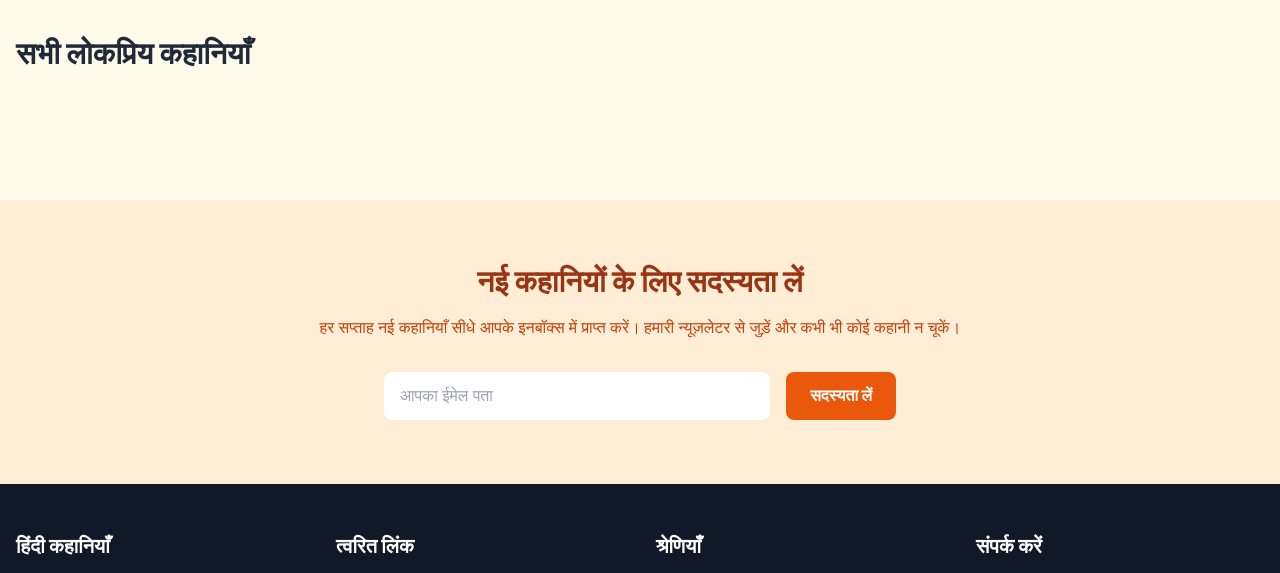
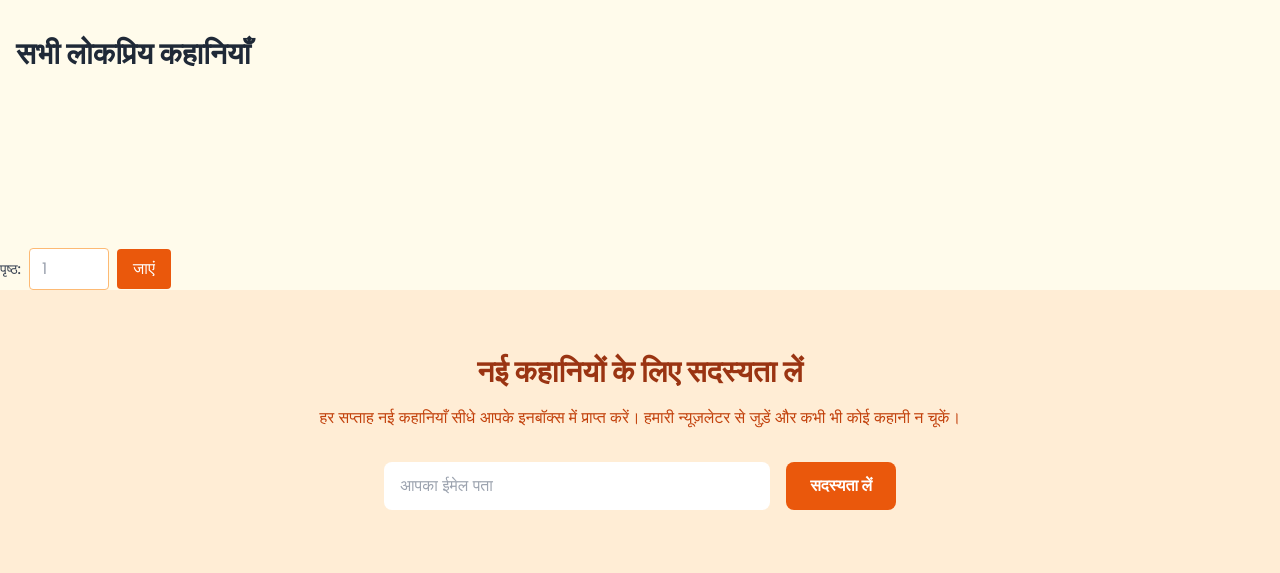
Before and after one commit to soloprinjay/Kam_Vasna, a Django app: template templates/stories.html in a window 1280 px wide. Shown: the part 396-969 px from the top of the page. Run offline with Django 5.2, Linux system fonts and the light colour scheme; the template is opened without the code that fills it, so the values that code supplies are empty; some libraries are stand-ins or nearby versions.

Commit message:
-Added_jump_to_page_button

```diff
--- a/templates/home.html
+++ b/templates/home.html
@@ -27,7 +27,7 @@
                     हमारे संग्रह से सबसे रोचक और उत्तेजक हिंदी कहानियों का आनंद लें। संवेदनाओं को जगाने वाली, कल्पनाओं को उड़ान देने वाली कहानियों का खजाना आपका इंतज़ार कर रहा है।
                 </p>
                 <div class="flex flex-col sm:flex-row justify-center md:justify-start space-y-4 sm:space-y-0 sm:space-x-4">
-                    <a href="#" class="bg-white text-orange-600 hover:bg-orange-100 font-bold py-3 px-8 rounded-full transition duration-300 text-center">
+                    <a href="{% url 'dashboard:stories' %}" class="bg-white text-orange-600 hover:bg-orange-100 font-bold py-3 px-8 rounded-full transition duration-300 text-center">
                         पढ़ना शुरू करें
                     </a>
                     <a href="#" class="bg-transparent border-2 border-white hover:bg-white hover:text-orange-600 font-bold py-3 px-8 rounded-full transition duration-300 text-center">
--- a/templates/stories.html
+++ b/templates/stories.html
@@ -75,6 +75,8 @@
     </div>
 </main>
 
+<div class="mt-6 flex flex-col md:flex-row md:items-center md:justify-between gap-4">
+
 <!-- Pagination -->
 {% if stories.has_other_pages %}
 <div class="mt-8 flex justify-center space-x-2">
@@ -104,6 +106,25 @@
 {% endif %}
 
 
+<!-- Jump to Page -->
+<div class="mt-6 flex justify-center">
+    <form method="get" class="flex items-center space-x-2">
+        {% if selected_category %}
+        <input type="hidden" name="category" value="{{ selected_category }}">
+        {% endif %}
+        <label for="jump_page" class="text-sm font-medium text-gray-700">पृष्ठ:</label>
+        <input type="number" min="1" max="{{ stories.paginator.num_pages }}" name="page" id="jump_page"
+               class="w-20 px-3 py-2 border border-orange-300 rounded focus:outline-none focus:ring-2 focus:ring-orange-500"
+               placeholder="1">
+        <button type="submit"
+                class="px-4 py-2 bg-orange-600 text-white rounded hover:bg-orange-700 transition duration-300">
+            जाएं
+        </button>
+    </form>
+</div>
+
+</div>
+
 <!-- Newsletter Section -->
 <section class="bg-orange-100 py-12 md:py-16">
     <div class="container mx-auto px-4">
@@ -123,5 +144,4 @@
         </div>
     </div>
 </section>
-
 {% endblock %}
```
